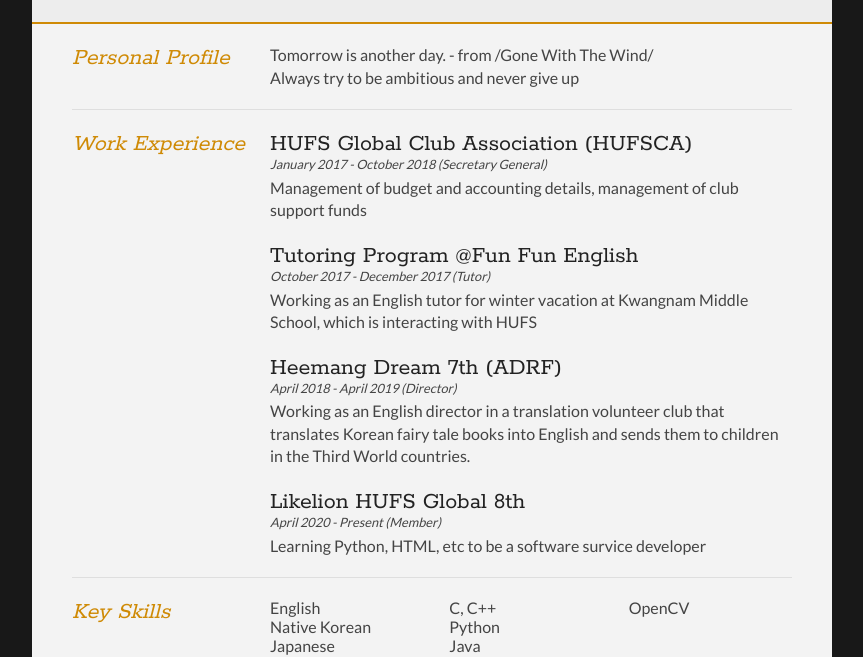
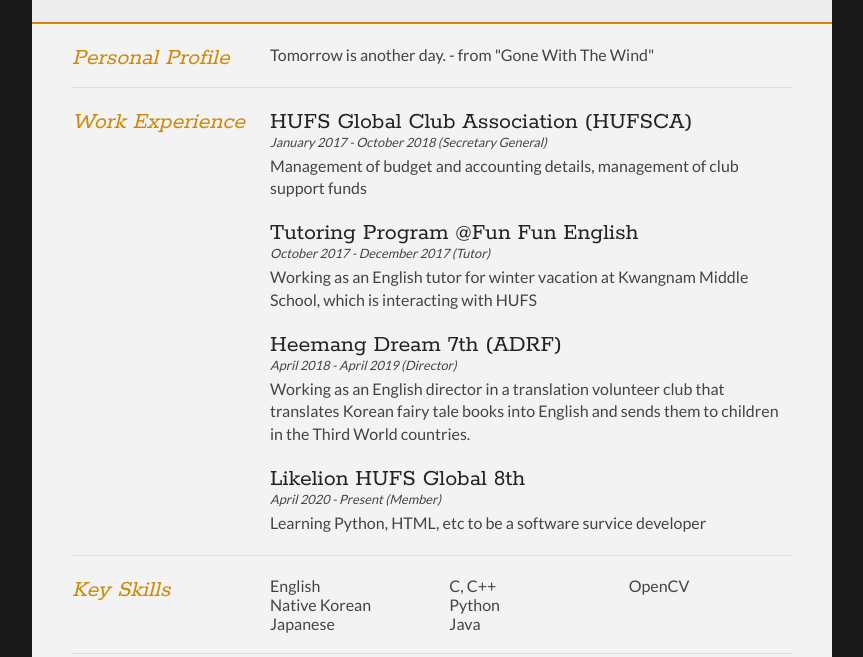
Before and after one commit to threegenie/sejin_web, a plain HTML site: page index.html in a window 1280 px wide. Shown: the part 152-809 px from the top of the page, without its empty margins (208-1071 px from the left). Drawn offline with Linux system fonts and the light colour scheme.

Commit message:
Update index.html

```diff
--- a/index.html
+++ b/index.html
@@ -44,8 +44,7 @@
 				</div>
 
 				<div class="sectionContent">
-					<p>Tomorrow is another day. - from /Gone With The Wind/ <br>
-						Always try to be ambitious and never give up
+					<p>Tomorrow is another day. - from "Gone With The Wind"
 						</p>
 				</div>
 			</article>
```
